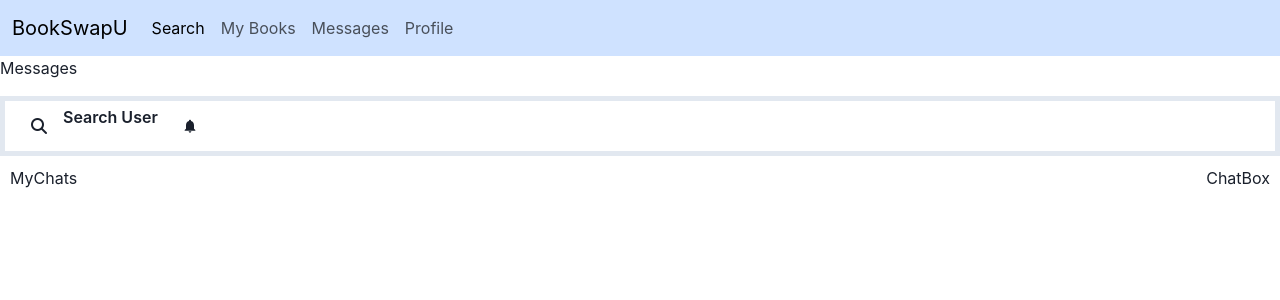
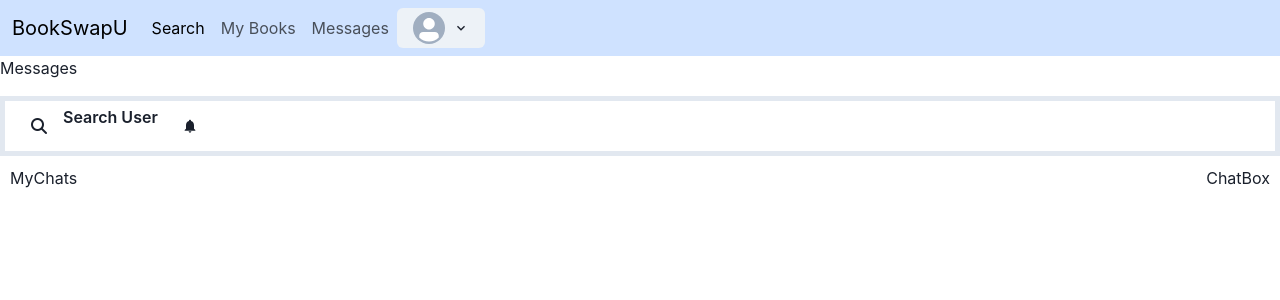
Before and after one commit to rulerrobin/BookSwapU, a React (Vite) app in the folder src/BookSwapU/: page /messages in a window 1280 px wide. Shown: the top 300 px of the page. Built offline with nearby package versions, Linux system fonts and the light colour scheme; sample sign-in values are in the browser's storage.

Commit message:
added dropdown for logout and moved profile into dropdown, also added default avatar for MVP

```diff
--- a/src/BookSwapU/src/components/Messages.jsx
+++ b/src/BookSwapU/src/components/Messages.jsx
@@ -9,8 +9,6 @@ import { Box } from '@chakra-ui/react'
 
 const Messages = () => {
   const { user } = ChatState()
-
-
 
   return (
     <div style ={{ width: "100%" }}>
--- a/src/BookSwapU/src/components/NavBar.jsx
+++ b/src/BookSwapU/src/components/NavBar.jsx
@@ -1,7 +1,16 @@
 import React from 'react'
 import { Link } from "react-router-dom"
+import { Avatar, Button, Menu, MenuButton, MenuList, MenuItem } from '@chakra-ui/react'
+import { ChevronDownIcon } from '@chakra-ui/icons'
+import { ChatState } from '../Context/ChatProvider'
+
+
+
+
 
 const NavBar = () => {
+  const { user } = ChatState() // to use for user initials in avatar
+
   return (
     <nav className="navbar navbar-expand-lg bg-primary-subtle">
       <div className="container-fluid">
@@ -22,10 +31,21 @@ const NavBar = () => {
             <Link className="nav-link" to="/messages">
               Messages
             </Link>
-            <Link className="nav-link" to="/profile">
-              Profile
-            </Link>
+
+            <Menu>
+              <MenuButton as={Button} rightIcon={<ChevronDownIcon />}>
+                <Avatar
+                size="sm"
+                cursor="pointer"
+                />
+              </MenuButton>
+              <MenuList>
+                <MenuItem><Link to="/profile">Profile</Link></MenuItem>
+                <MenuItem>Logout</MenuItem>
+              </MenuList>
+            </Menu>
           </div>
+
         </div>
       </div>
     </nav>
```
